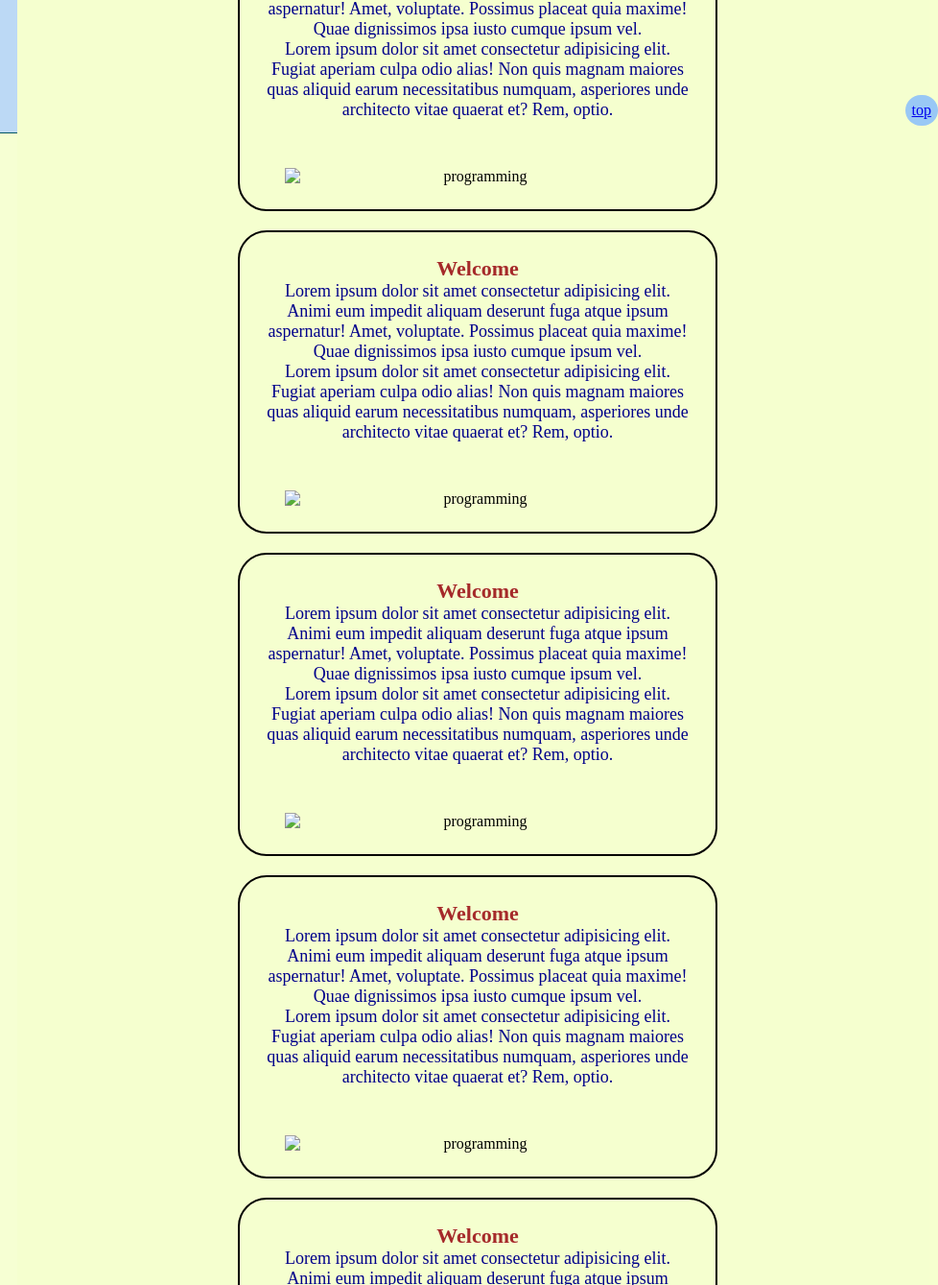
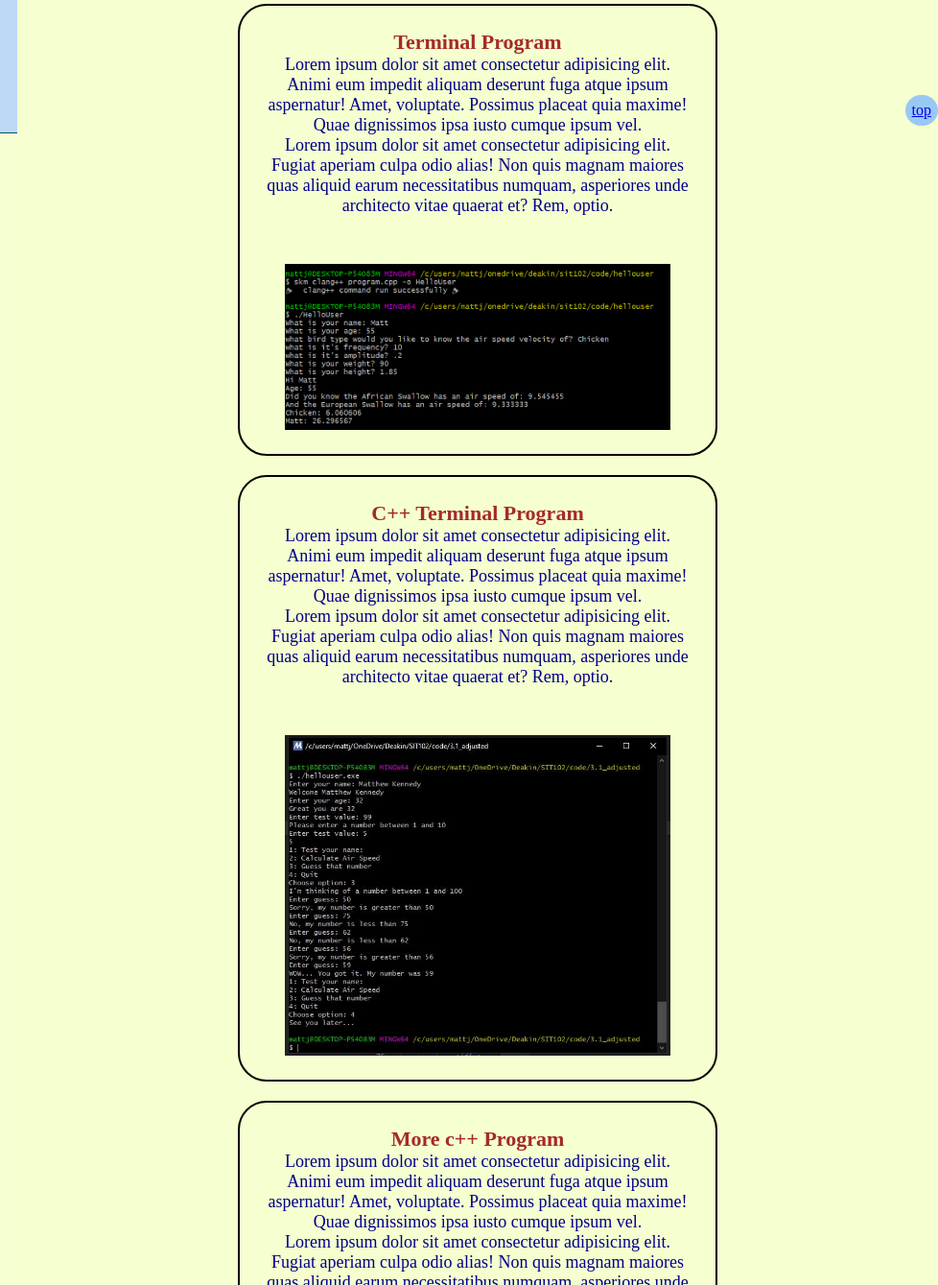
Before and after one commit to matt-john-kennedy/portfolio-review, a plain HTML site: page pages/code.html in a window 1280 px wide. Shown: the part 661-2000 px from the top of the page at 96% size, 302-1280 px from the left. Drawn offline with nearby package versions, Linux system fonts and the light colour scheme; files that its build step writes are made by us from their sources.

Commit message:
updated-nav-bar

```diff
--- a/pages/code.html
+++ b/pages/code.html
@@ -3,7 +3,7 @@
 <head>
     <meta name="viewport" content="width=device-width, initial-scale=1.0">
     <link rel="stylesheet" href="../style.css" />
-    <link href="./style.css" rel="stylesheet" integrity="sha384-EzGVWcNXsXUwB6mwvPUREHnTVBCfj0Zyb9IqccnNKdnHIvaxpG4Y+1cRU4slZGBr" crossorigin="anonymous" />
+    <link href="./style.css" rel="stylesheet" integrity="sha256-GhTflCIVigrirueTKD3VDlK5AMix9x5Z3G2BcJiefdg= sha384-/ApkVuOSlIUaqC3shqLbM4pBzJDxwjdeCdw+cF/0Y3D6SRTqZJGl5At6dmrrvS6M sha512-kmH2sYbNHlVX9D1tM9kE84UMldmxZhqBZyzRVVrhibjIDD/dzapfLGYc6AZv5G7QZZMm1fsGnTPfjR800FSfpg==" crossorigin="anonymous" />
     <title>coder for life</title>
 </head>
 <body>
@@ -55,40 +55,40 @@
 
         <div class="body-content">
             <div class="block">
-                <h3>Code</h3>
+                <h3>Code Example</h3>
                 <p>Lorem ipsum dolor sit amet consectetur adipisicing elit. Animi eum impedit aliquam deserunt fuga atque ipsum aspernatur! Amet, voluptate. Possimus placeat quia maxime! Quae dignissimos ipsa iusto cumque ipsum vel.</p>
                 <p>Lorem ipsum dolor sit amet consectetur adipisicing elit. Fugiat aperiam culpa odio alias! Non quis magnam maiores quas aliquid earum necessitatibus numquam, asperiores unde architecto vitae quaerat et? Rem, optio.</p>
-                <img src="../img/coding.jpg" alt="programming" class="centimg">
+                <img src="../img/knights.PNG" alt="programming" class="centimg">
             </div>
             <div class="block">
-                <h3>Welcome</h3>
+                <h3>Terminal Program</h3>
                 <p>Lorem ipsum dolor sit amet consectetur adipisicing elit. Animi eum impedit aliquam deserunt fuga atque ipsum aspernatur! Amet, voluptate. Possimus placeat quia maxime! Quae dignissimos ipsa iusto cumque ipsum vel.</p>
                 <p>Lorem ipsum dolor sit amet consectetur adipisicing elit. Fugiat aperiam culpa odio alias! Non quis magnam maiores quas aliquid earum necessitatibus numquam, asperiores unde architecto vitae quaerat et? Rem, optio.</p>
-                <img src="img/coding.jpg" alt="programming" class="centimg">
+                <img src="../img/program-snapshot.png" alt="programming" class="centimg">
             </div>
             <div class="block">
-                <h3>Welcome</h3>
+                <h3>C++ Terminal Program</h3>
                 <p>Lorem ipsum dolor sit amet consectetur adipisicing elit. Animi eum impedit aliquam deserunt fuga atque ipsum aspernatur! Amet, voluptate. Possimus placeat quia maxime! Quae dignissimos ipsa iusto cumque ipsum vel.</p>
                 <p>Lorem ipsum dolor sit amet consectetur adipisicing elit. Fugiat aperiam culpa odio alias! Non quis magnam maiores quas aliquid earum necessitatibus numquam, asperiores unde architecto vitae quaerat et? Rem, optio.</p>
-                <img src="img/coding.jpg" alt="programming" class="centimg">
+                <img src="../img/terminal-guess-number-game.JPG" alt="programming" class="centimg">
             </div>
             <div class="block">
-                <h3>Welcome</h3>
+                <h3>More c++ Program</h3>
                 <p>Lorem ipsum dolor sit amet consectetur adipisicing elit. Animi eum impedit aliquam deserunt fuga atque ipsum aspernatur! Amet, voluptate. Possimus placeat quia maxime! Quae dignissimos ipsa iusto cumque ipsum vel.</p>
                 <p>Lorem ipsum dolor sit amet consectetur adipisicing elit. Fugiat aperiam culpa odio alias! Non quis magnam maiores quas aliquid earum necessitatibus numquam, asperiores unde architecto vitae quaerat et? Rem, optio.</p>
-                <img src="img/coding.jpg" alt="programming" class="centimg">
+                <img src="../img/terminalusercpp.PNG" alt="programming" class="centimg">
             </div>
             <div class="block">
-                <h3>Welcome</h3>
+                <h3>Even more c++</h3>
                 <p>Lorem ipsum dolor sit amet consectetur adipisicing elit. Animi eum impedit aliquam deserunt fuga atque ipsum aspernatur! Amet, voluptate. Possimus placeat quia maxime! Quae dignissimos ipsa iusto cumque ipsum vel.</p>
                 <p>Lorem ipsum dolor sit amet consectetur adipisicing elit. Fugiat aperiam culpa odio alias! Non quis magnam maiores quas aliquid earum necessitatibus numquam, asperiores unde architecto vitae quaerat et? Rem, optio.</p>
-                <img src="img/coding.jpg" alt="programming" class="centimg">
+                <img src="../img/terminaluserh.PNG" alt="programming" class="centimg">
             </div>
             <div class="block">
-                <h3>Welcome</h3>
+                <h3>Yes, we love c++</h3>
                 <p>Lorem ipsum dolor sit amet consectetur adipisicing elit. Animi eum impedit aliquam deserunt fuga atque ipsum aspernatur! Amet, voluptate. Possimus placeat quia maxime! Quae dignissimos ipsa iusto cumque ipsum vel.</p>
                 <p>Lorem ipsum dolor sit amet consectetur adipisicing elit. Fugiat aperiam culpa odio alias! Non quis magnam maiores quas aliquid earum necessitatibus numquam, asperiores unde architecto vitae quaerat et? Rem, optio.</p>
-                <img src="img/coding.jpg" alt="programming" class="centimg">
+                <img src="../img/testing-terminal-values.PNG" alt="programming" class="centimg">
             </div>
 
         </div>
--- a/style.scss
+++ b/style.scss
@@ -108,7 +108,7 @@ p{
     justify-content: center;
     position: relative;
     .menu{
-        width: 95px;
+        width: 105px;
         height: 35px;
         margin: 5px;
         background: $tertiary-color;
```
Also changed, not shown: index.html (+1 -1 lines), pages/blog.html (+1 -1 lines), pages/contact.html (+1 -1 lines), pages/experience.html (+7 -7 lines), docs/deskv-cont.JPG (added), docs/deskv.JPG (added), docs/deskwire.png (added), docs/mobv-contact.JPG (added), docs/mobv.jpg (added), docs/mobwire.png (added), docs/tabv-cont.JPG (added), docs/tabv.JPG (added), docs/tabwire.png (added), style.css, 2 other files.
